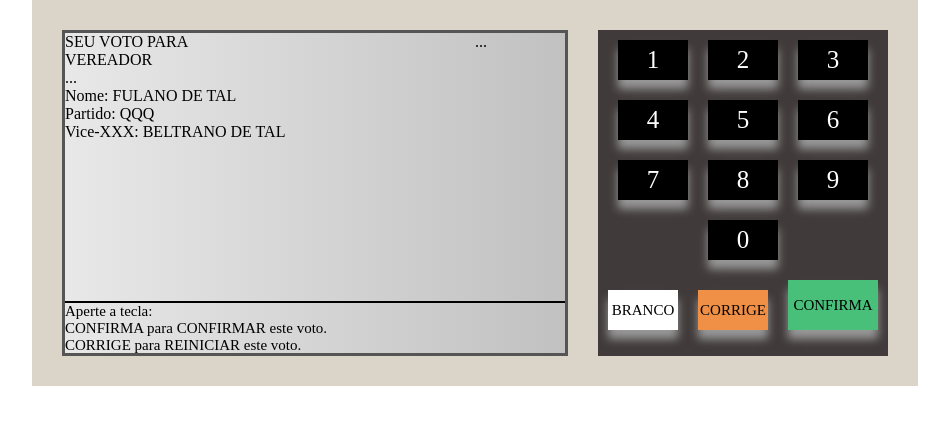
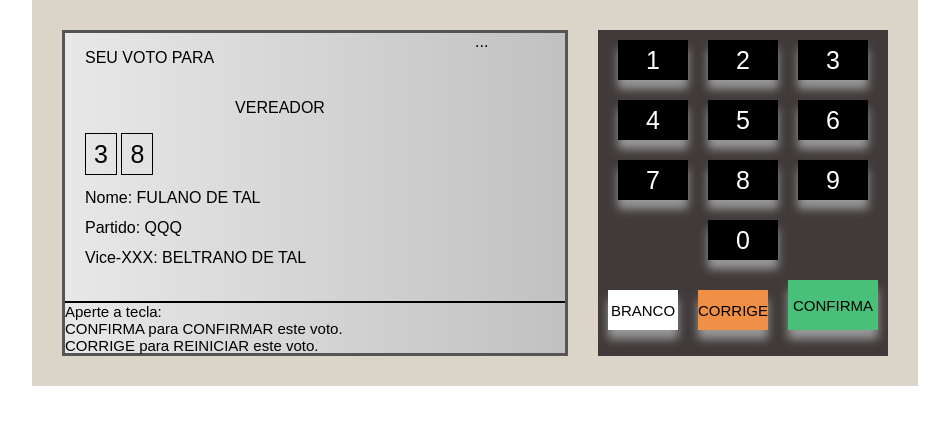
Before and after one commit to Padawan-Dev/BallotBox, a plain HTML site: page index.html in a window 1280 px wide. Shown: the whole page, without its empty margins (165-1114 px from the left). Drawn offline with Linux system fonts and the light colour scheme.

Commit message:
Styles the candidates elements

```diff
--- a/index.html
+++ b/index.html
@@ -19,7 +19,8 @@
                         <span>VEREADOR</span>
                     </div>
                     <div class="tela--top--left-3">
-                        ... <!--AREA RESERVADA PARA INSERIR NUMEROS DO CANDIDATO ESCOLHIDO-->
+                        <div class="numero">3</div>
+                        <div class="numero">8</div> <!--AREA RESERVADA PARA INSERIR NUMEROS DO CANDIDATO ESCOLHIDO-->
                     </div>
                     <div class="tela--top--left-4">
                         Nome: FULANO DE TAL <br/>
--- a/style.css
+++ b/style.css
@@ -3,6 +3,7 @@ body {
     display: flex;
     justify-content: center;
     align-items: center;
+    font-family: Arial, Helvetica, sans-serif;
 }
 
 .urna{
@@ -76,6 +77,40 @@ body {
 }
 .tela--top--left{
     flex: 1;
+    display: flex;
+    flex-direction: column;
+    padding-left: 20px;
+}
+.tela--top--left-1{
+    height: 50px;
+
+    display: flex;
+    align-items: center;
+}
+.tela--top--left-2{
+    height: 50px;
+    display: flex;
+    align-items: center;
+    justify-content: center;
+}
+.tela--top--left-3{
+    height: 50px;
+
+}
+.numero{
+    display: inline-block;
+    width: 30px;
+    height: 40px;
+    border: 1px solid #000;
+    text-align: center;
+    line-height: 40px;
+    font-size: 25px;
+
+}
+.tela--top--left-4{
+    flex: 1;
+
+    line-height: 30px;
 }
 .tela--top--right{
     width: 90px;
```
